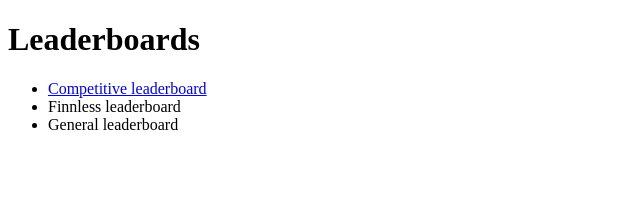
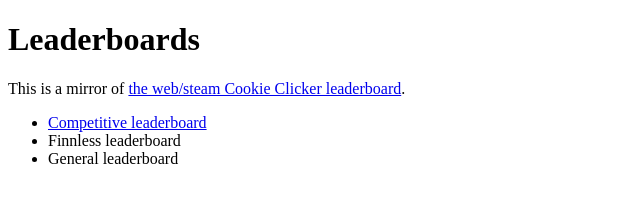
Before and after one commit to realnoobcoder789/ccleaderboard, a plain HTML site: page index.html in a window 1280 px wide. Shown: the whole page, without its empty margins (0-640 px from the left). Drawn offline with Linux system fonts and the light colour scheme.

Commit message:
Add description paragraph for leaderboards

```diff
--- a/index.html
+++ b/index.html
@@ -7,6 +7,7 @@
 
   <body>
     <h1>Leaderboards</h1>
+    <p>This is a mirror of <a href="https://docs.google.com/spreadsheets/d/1qgqDVmOy3aTUjA0LTQnM3GXf6R9bXU7GU_ufSDC7h4o">the web/steam Cookie Clicker leaderboard</a>.</p>
     <ul>
       <li><a href="comp.html">Competitive leaderboard</a></li>
       <li><a>Finnless leaderboard</a></li>
```
